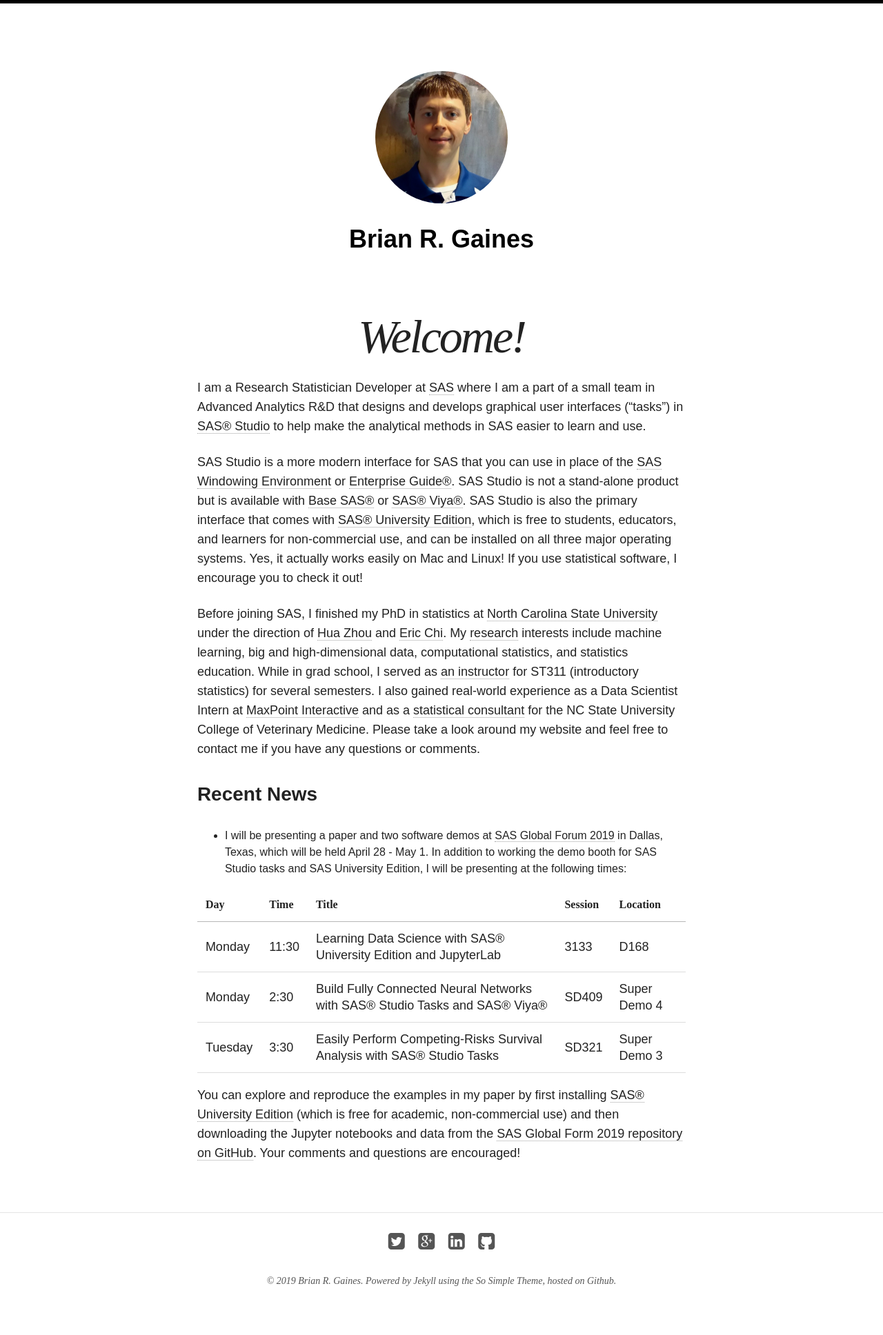
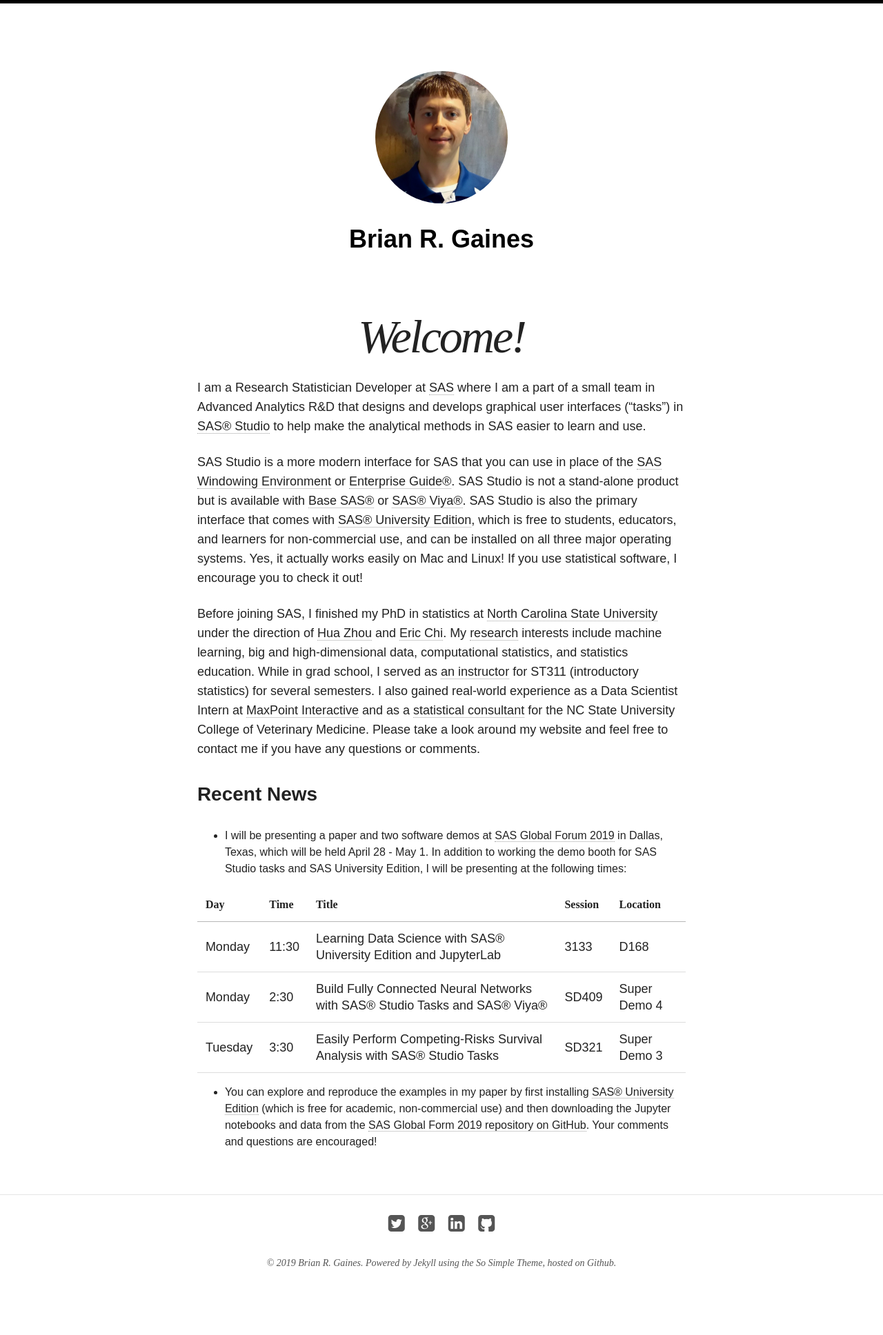
Before and after one commit to brgaines/brgaines.github.io, a Jekyll site: the page built from index.md, in a window 1280 px wide. Shown: the whole page at 69% size. Built offline with Jekyll 4.4.1, drawn with Linux system fonts in a browser that asks for light colours; nearby versions of some CDN libraries; after the commit the page ends 1910 px from its top, so only the background shows below that.

Commit message:
used bullet for text about supplemental materials

```diff
--- a/index.md
+++ b/index.md
@@ -22,4 +22,4 @@ Before joining SAS, I finished my PhD in statistics at [North Carolina State Uni
 | Monday  | 2:30  | [Build Fully Connected Neural Networks with SAS® Studio Tasks and SAS® Viya®](http://sasgfsessioncatalog.com/#/filter/Type%7C%7CView%20All%5E@79)                                                    | SD409   | Super Demo 4 |
 | Tuesday | 3:30 | [Easily Perform Competing-Risks Survival Analysis with SAS® Studio Tasks](http://sasgfsessioncatalog.com/#/filter/Type%7C%7CView%20All%5E@181)       | SD321   | Super Demo 3 |
 
-You can explore and reproduce the examples in my paper by first installing [SAS® University Edition](https://www.sas.com/en_us/software/university-edition.html) (which is free for academic, non-commercial use) and then downloading the Jupyter notebooks and data from the [SAS Global Form 2019 repository on GitHub](https://github.com/sascommunities/sas-global-forum-2019/tree/master/3133-2019-Gaines).  Your comments and questions are encouraged!
+* You can explore and reproduce the examples in my paper by first installing [SAS® University Edition](https://www.sas.com/en_us/software/university-edition.html) (which is free for academic, non-commercial use) and then downloading the Jupyter notebooks and data from the [SAS Global Form 2019 repository on GitHub](https://github.com/sascommunities/sas-global-forum-2019/tree/master/3133-2019-Gaines).  Your comments and questions are encouraged!
```
